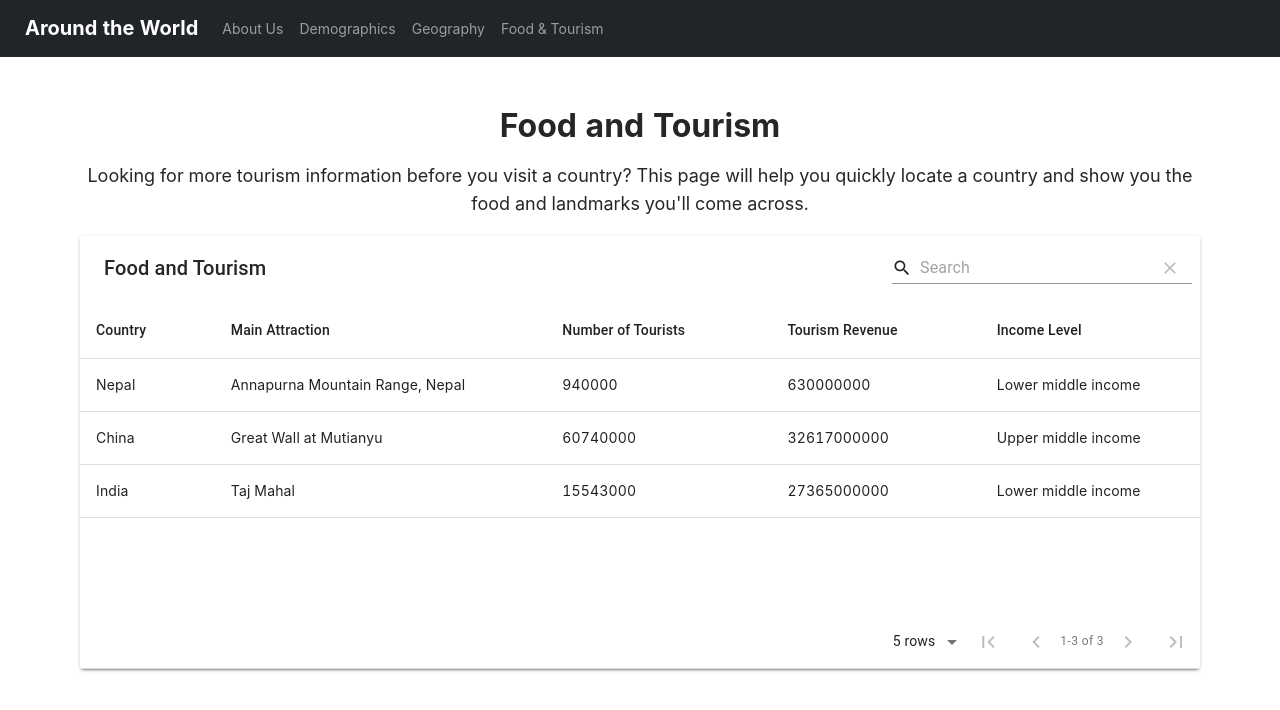
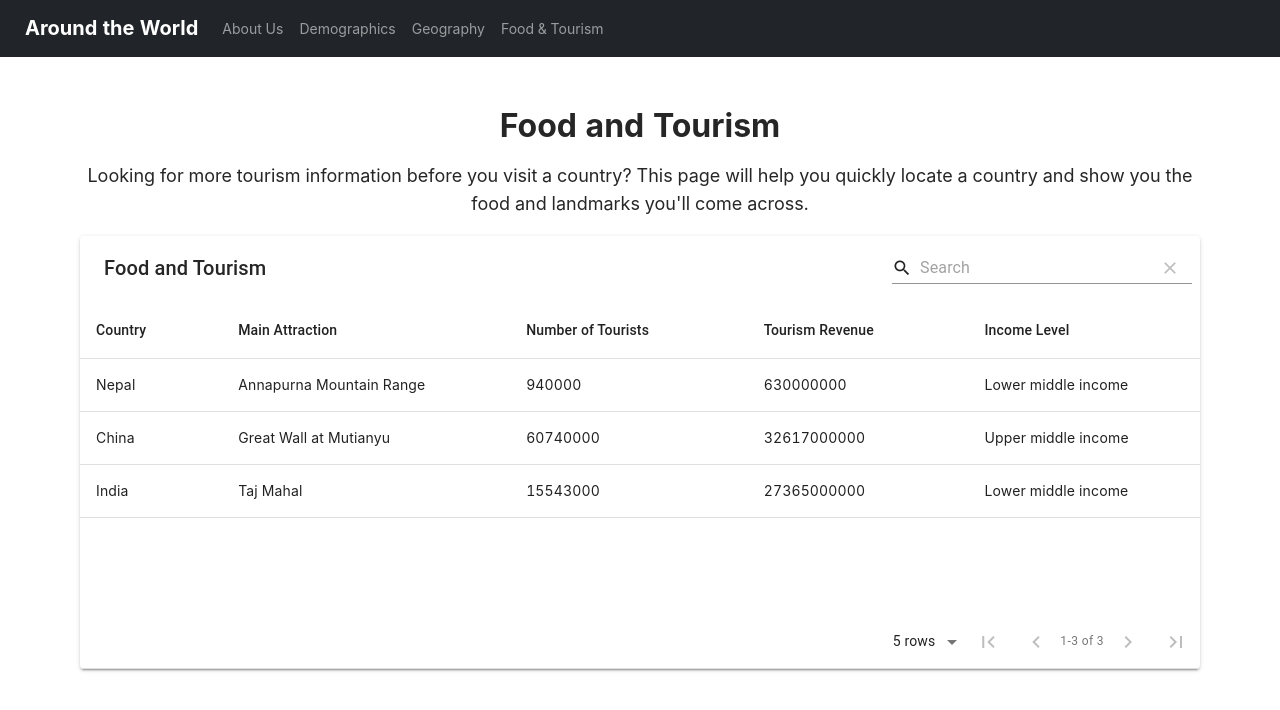
Before and after one commit to preethk0/CS373, a React (Create React App) app in the folder front-end/: page /foodandtourism in a window 1280 px wide. Shown: the top 710 px of the page. Built offline with nearby package versions, Linux system fonts and the light colour scheme.

Commit message:
removed country name from main dishes and attractions

```diff
--- a/front-end/src/screens/FoodAndTourism/FoodAndTourismData.js
+++ b/front-end/src/screens/FoodAndTourism/FoodAndTourismData.js
@@ -4,10 +4,10 @@ const FoodAndTourismData = {
     country_coldest_month_temp: 2.7,
     country_id: "NP",
     country_income_level: "Lower middle income",
-    country_main_attraction: "Annapurna Mountain Range, Nepal",
+    country_main_attraction: "Annapurna Mountain Range",
     country_main_attraction_image_src:
       "https://www.listchallenges.com/f/items/5c097bdb-e271-4e95-88e7-e9cd30bec571.jpg",
-    country_main_dishes: "['Nepal - Dal Bhat']",
+    country_main_dishes: "['Dal Bhat']",
     country_main_dishes_images:
       "['https://www.listchallenges.com/f/items/7874bc51-7a40-4390-833f-9648d6ee3d9f.jpg']",
     country_name: "Nepal",
@@ -30,7 +30,7 @@ const FoodAndTourismData = {
     country_main_attraction_image_src:
       "https://www.listchallenges.com/f/items/3df51874-03fa-460b-bcb1-53cd8af7516e.jpg",
     country_main_dishes:
-      "['China- Peking Duck', 'Chinese Noodles', 'Fried Rice', 'Dumplings', \"Family Style Red Braised Pork\"]",
+      "['Peking Duck', 'Chinese Noodles', 'Fried Rice', 'Dumplings', \"Family Style Red Braised Pork\"]",
     country_main_dishes_images:
       "['https://www.listchallenges.com/f/items/31694186-bbfe-47fd-88b0-edc7c91854d8.jpg', 'https://www.listchallenges.com/f/items/fe2ad318-c2c7-4530-84c1-844094e1271c.jpg', 'https://www.listchallenges.com/f/items/f40f918c-9af3-491c-afd7-8aa231401ee7.jpg', 'https://www.listchallenges.com/f/items/60f78c7b-bf9f-407a-945d-7822953f85c4.jpg', 'https://www.listchallenges.com/f/items/c02a7990-bfa1-449c-9e28-0ac2bc6f9042.jpg']",
     country_name: "China",
@@ -53,7 +53,7 @@ const FoodAndTourismData = {
     country_main_attraction_image_src:
       "https://www.listchallenges.com/f/items/4dd9d779-3bc9-49d8-89d5-a34b133c6ab3.jpg",
     country_main_dishes:
-      "['Samosa', 'Tandoori Chicken - India', 'Vindaloo', 'Dal Makhani', 'Rogan Josh']",
+      "['Samosa', 'Tandoori Chicken', 'Vindaloo', 'Dal Makhani', 'Rogan Josh']",
     country_main_dishes_images:
       "['https://www.listchallenges.com/f/items/1c71c549-0e97-4ba5-86cf-7b9bba483e56.jpg', 'https://www.listchallenges.com/f/items/d082ec54-722d-4e19-bb3c-1b054aff9436.jpg', 'https://www.listchallenges.com/f/items/d15d6a63-35c9-4e0d-93c8-d7f22389540e.jpg', 'https://www.listchallenges.com/f/items/642d7903-f8a8-491c-a61b-a922cce580ee.jpg', 'https://www.listchallenges.com/f/items/03bbfcb1-59f5-4e9e-bbed-435da2b2649c.jpg']",
     country_name: "India",
```
